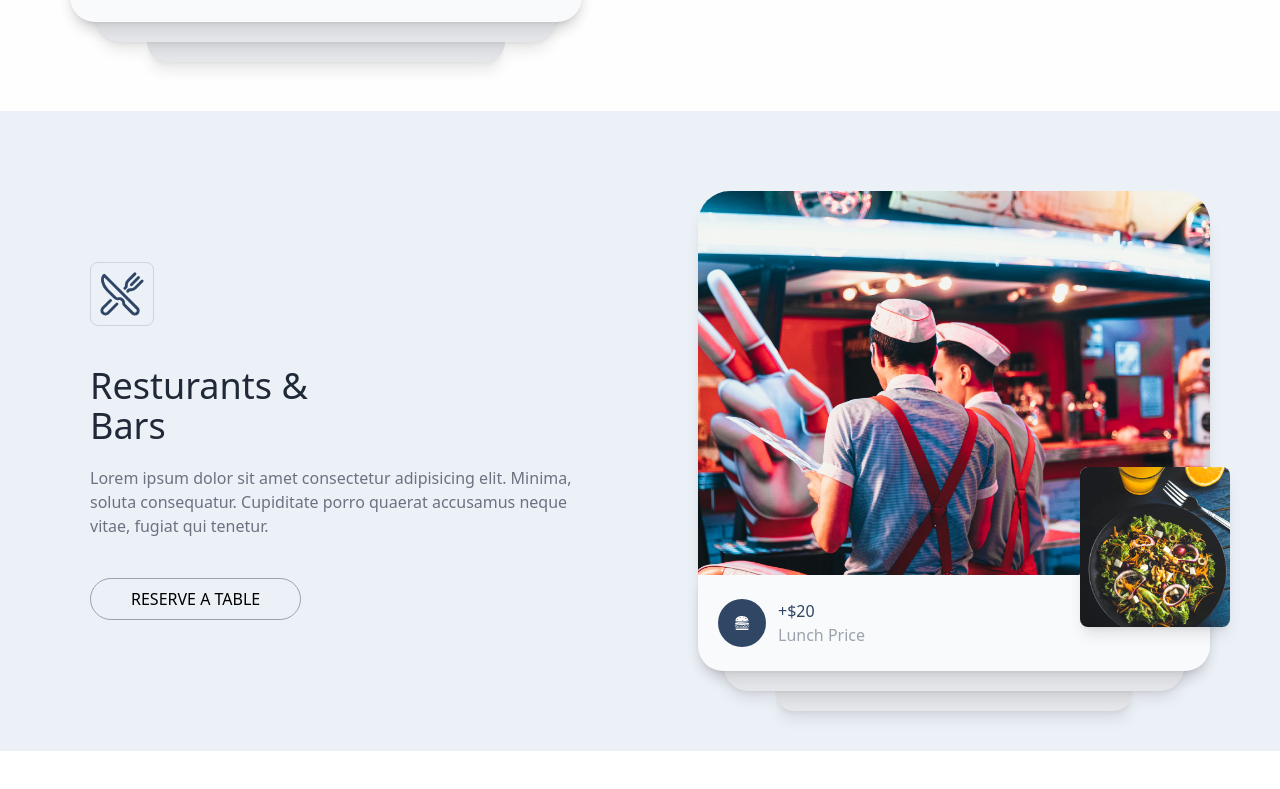
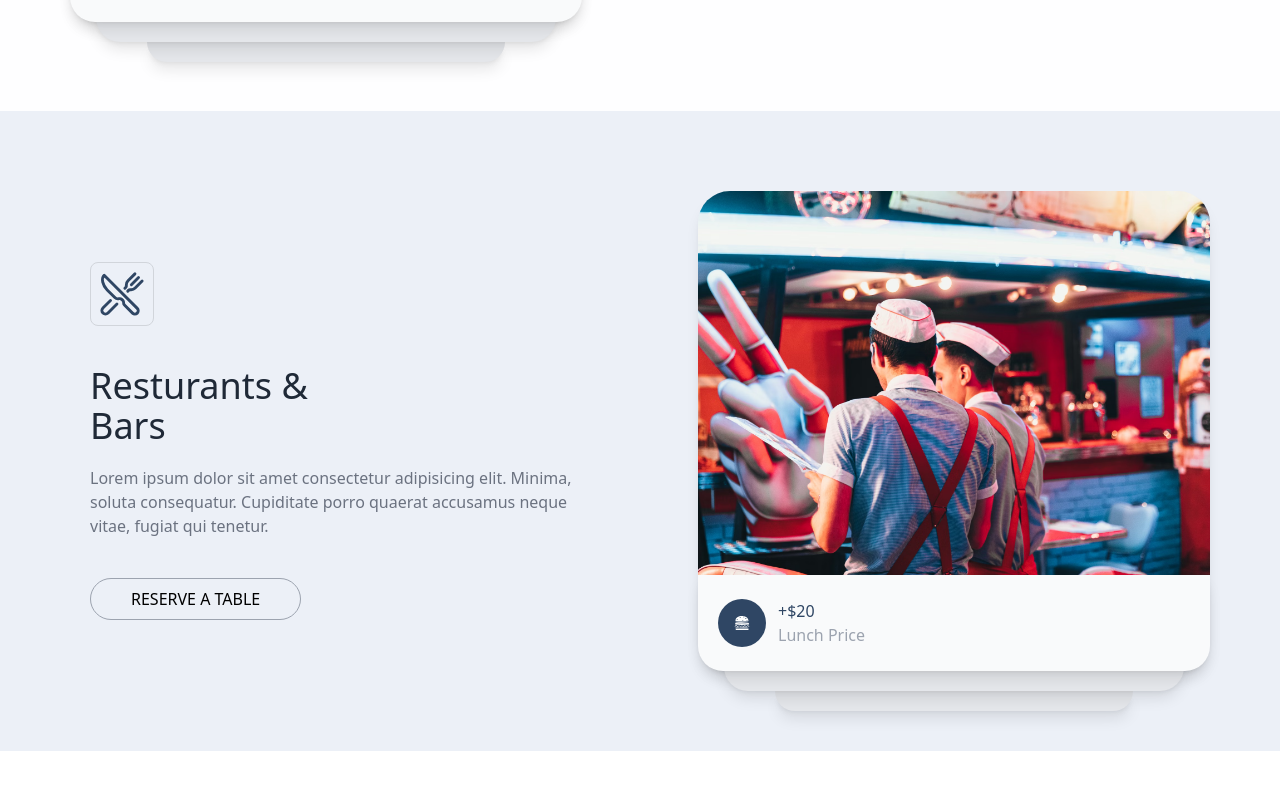
Before and after one commit to im-bipo/kreebi-hotel, a React (Vite) app: page / in a window 1280 px wide. Shown: the part 2201-2990 px from the top of the page. After the commit the page ends 2952 px from the top, so only its background shows below. Built offline with nearby package versions, Linux system fonts and the light colour scheme.

Commit message:
remove unwanted item

```diff
--- a/src/Components/ResturantAndBar.jsx
+++ b/src/Components/ResturantAndBar.jsx
@@ -43,11 +43,6 @@ const AboutUs = () => {
                     </div>
                     <div className='w-[70%] shadow-lg rounded-b-3xl h-5 bg-gray-200 m-auto relative z-0 bottom-3'>
                     </div>
-
-                    <div id="bookingP" className='flex justify-end'>
-
-                            <img src={food} width='150rem' alt="" className='rounded-lg object-cover bg-gray-50 shadow-lg relative z-10 bottom-64 right-3 h-40 text-center text-gray-600  lg:left-5' />
-                    </div>
                 </div>
 
 
```
